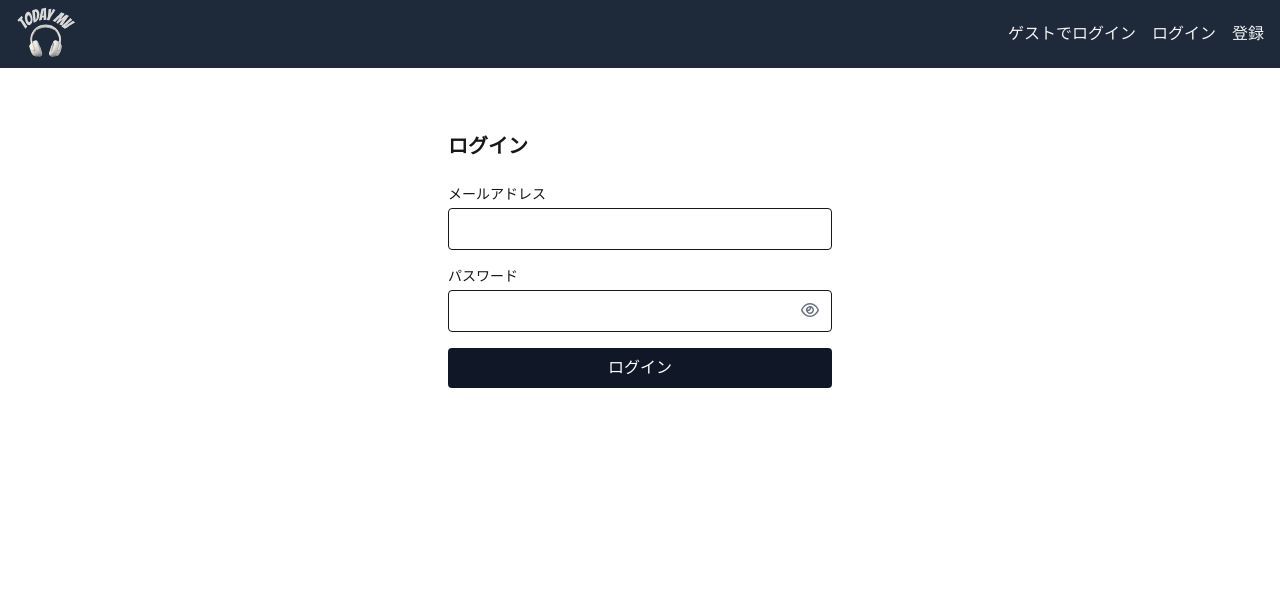
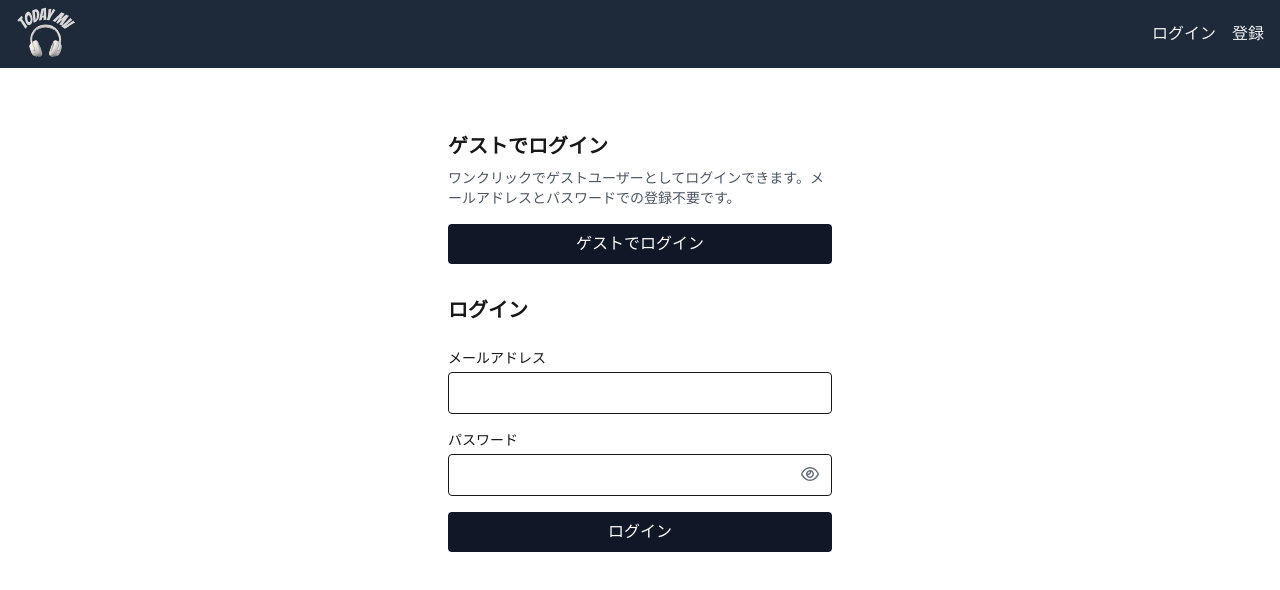
Before and after one commit to hitsuji-man/DailyRecommendMV, a Next.js app in the folder frontend/: page /login in a window 1280 px wide. Shown: the top 590 px of the page. Built offline with nearby package versions, Linux system fonts and the light colour scheme; no server answers.

Commit message:
「ゲストでログイン」:ヘッダーから削除しログインページの上部に配置

```diff
--- a/frontend/app/(auth)/login/page.tsx
+++ b/frontend/app/(auth)/login/page.tsx
@@ -13,10 +13,11 @@ export default function LoginPage() {
   const [email, setEmail] = useState("");
   const [password, setPassword] = useState("");
   const [submitting, setSubmitting] = useState(false);
+  const [guestSubmitting, setGuestSubmitting] = useState(false);
   const [error, setError] = useState<string | null>(null);
   const [showPassword, setShowPassword] = useState(false);
 
-  const { user, loading: authLoading, login } = useAuthContext();
+  const { user, loading: authLoading, login, anonymousLogin } = useAuthContext();
 
   useEffect(() => {
     if (!authLoading && user) {
@@ -31,7 +32,7 @@ export default function LoginPage() {
 
   const handleSubmit = async (e: React.FormEvent) => {
     e.preventDefault();
-    if (submitting) return;
+    if (submitting || guestSubmitting) return;
 
     setSubmitting(true);
     setError(null);
@@ -58,8 +59,39 @@ export default function LoginPage() {
     }
   };
 
+  const handleAnonymousLogin = async () => {
+    if (submitting || guestSubmitting) return;
+
+    setGuestSubmitting(true);
+    setError(null);
+
+    try {
+      await anonymousLogin();
+      router.push("/");
+    } catch {
+      setError("ゲストログインに失敗しました");
+    } finally {
+      setGuestSubmitting(false);
+    }
+  };
+
   return (
     <div className="mx-auto max-w-sm mt-16">
+      <section className="mb-8">
+        <h1 className="text-xl font-bold mb-2">ゲストでログイン</h1>
+        <p className="text-sm text-gray-600 mb-4">
+          ワンクリックでゲストユーザーとしてログインできます。メールアドレスとパスワードでの登録不要です。
+        </p>
+        <button
+          type="button"
+          onClick={handleAnonymousLogin}
+          disabled={submitting || guestSubmitting}
+          className="w-full bg-gray-900 text-white py-2 rounded hover:bg-gray-800 disabled:opacity-50"
+        >
+          {guestSubmitting ? "ログイン中…" : "ゲストでログイン"}
+        </button>
+      </section>
+
       <h1 className="text-xl font-bold mb-6">ログイン</h1>
 
       <form onSubmit={handleSubmit} className="space-y-4">
@@ -102,7 +134,7 @@ export default function LoginPage() {
 
         <button
           type="submit"
-          disabled={submitting}
+          disabled={submitting || guestSubmitting}
           className="w-full bg-gray-900 text-white py-2 rounded hover:bg-gray-800 disabled:opacity-50"
         >
           {submitting ? "ログイン中…" : "ログイン"}
--- a/frontend/components/Header.tsx
+++ b/frontend/components/Header.tsx
@@ -9,18 +9,12 @@ import { useAuthContext } from "@/context/AuthContext";
 export default function Header() {
   // authVersionは未使用。購読のみ
   // eslint-disable-next-line @typescript-eslint/no-unused-vars
-  const { user, authVersion, loading, logout, isLoggingOut, anonymousLogin } =
-    useAuthContext();
+  const { user, authVersion, loading, logout, isLoggingOut } = useAuthContext();
   const [isMenuOpen, setIsMenuOpen] = useState(false);
 
   if (loading) return null; // or skeleton
 
   const closeMenu = () => setIsMenuOpen(false);
-
-  const handleAnonymousLogin = () => {
-    closeMenu();
-    anonymousLogin();
-  };
 
   const handleLogout = () => {
     closeMenu();
@@ -29,12 +23,6 @@ export default function Header() {
 
   const navItems = !user ? (
     <>
-      <button
-        onClick={handleAnonymousLogin}
-        className="p-0 text-left text-gray-100 cursor-pointer"
-      >
-        ゲストでログイン
-      </button>
       <Link href="/login" onClick={closeMenu} className="text-gray-100">
         ログイン
       </Link>
```
